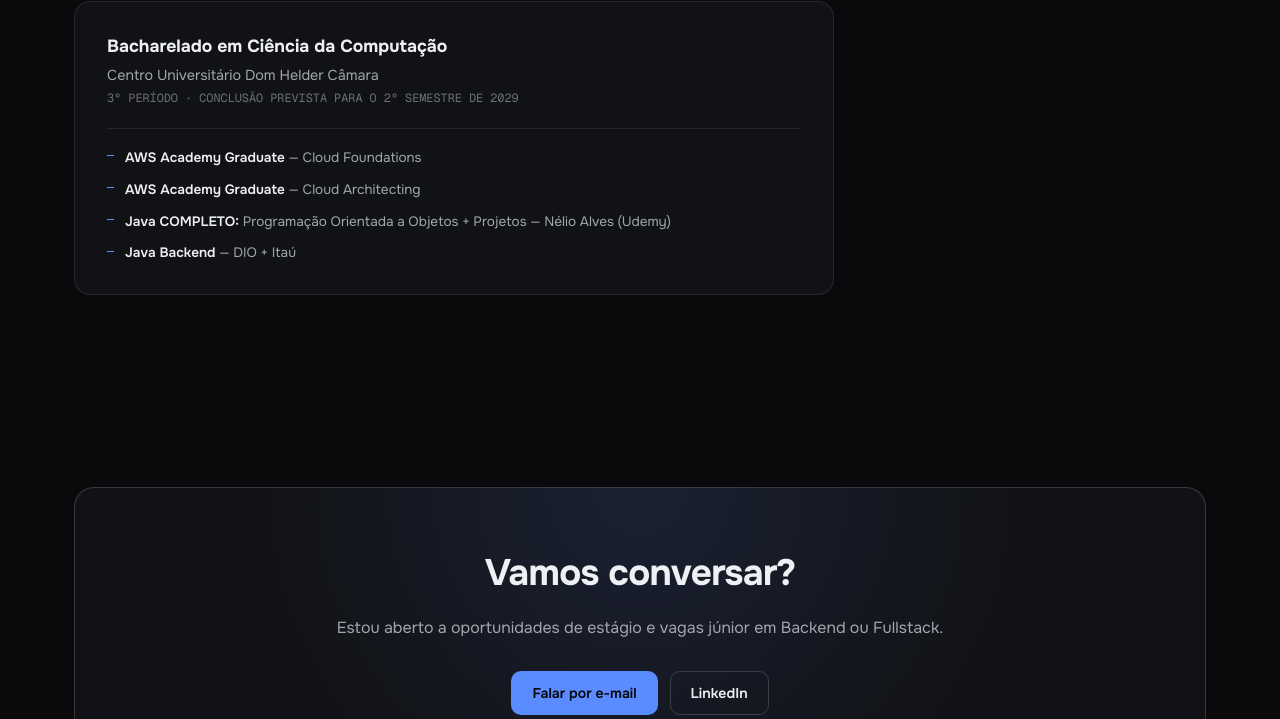
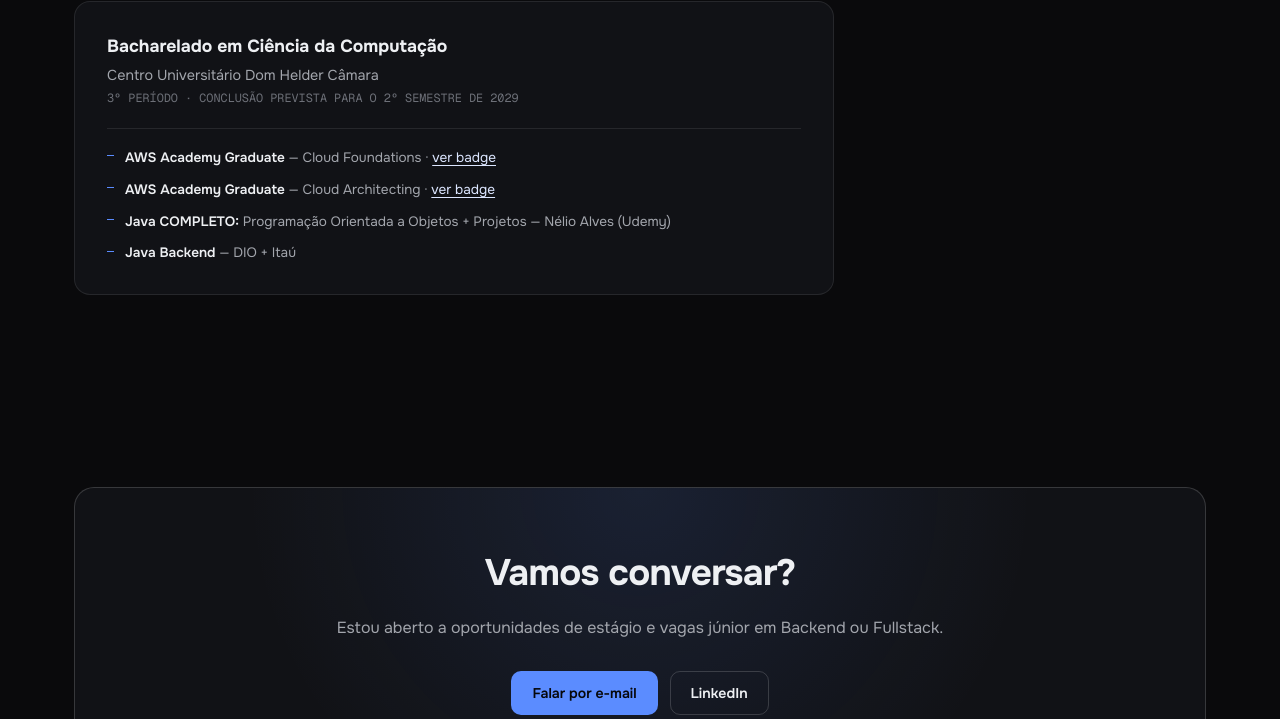
Before and after one commit to kauaazn/portfolio, a plain HTML site: page index.html in a window 1280 px wide. Shown: the part 6417-7136 px from the top of the page. Drawn offline with nearby package versions, Linux system fonts and the light colour scheme.

Commit message:
Link the AWS badges to their Credly verification pages
Add "ver badge" links to the Credly public badge pages for the two
AWS Academy Graduate certifications, on both the site and the resume
PDF, so recruiters can verify them directly.

Co-Authored-By: Claude Sonnet 5 <noreply@anthropic.com>
Claude-Session: https://claude.ai/code/session_011V6YfSQ7pxmZnkzSzepLKz

```diff
--- a/index.html
+++ b/index.html
@@ -596,8 +596,8 @@ footer a:hover{color:var(--ink-dim)}
       <p class="school">Centro Universitário Dom Helder Câmara</p>
       <p class="period">3º PERÍODO · CONCLUSÃO PREVISTA PARA O 2º SEMESTRE DE 2029</p>
       <ul class="certs">
-        <li><b>AWS Academy Graduate</b> — Cloud Foundations</li>
-        <li><b>AWS Academy Graduate</b> — Cloud Architecting</li>
+        <li><b>AWS Academy Graduate</b> — Cloud Foundations · <a href="https://www.credly.com/badges/2156a8d7-5fea-4fdb-b9fa-eb3f7ea33f84" target="_blank" rel="noopener" style="color:var(--accent-ink);text-decoration:underline;text-underline-offset:3px">ver badge</a></li>
+        <li><b>AWS Academy Graduate</b> — Cloud Architecting · <a href="https://www.credly.com/badges/cb36a894-391d-4650-8d07-46cb394addc3/public_url" target="_blank" rel="noopener" style="color:var(--accent-ink);text-decoration:underline;text-underline-offset:3px">ver badge</a></li>
         <li><b>Java COMPLETO:</b> Programação Orientada a Objetos + Projetos — Nélio Alves (Udemy)</li>
         <li><b>Java Backend</b> — DIO + Itaú</li>
       </ul>
```
Also changed, not shown: 1 other file.
